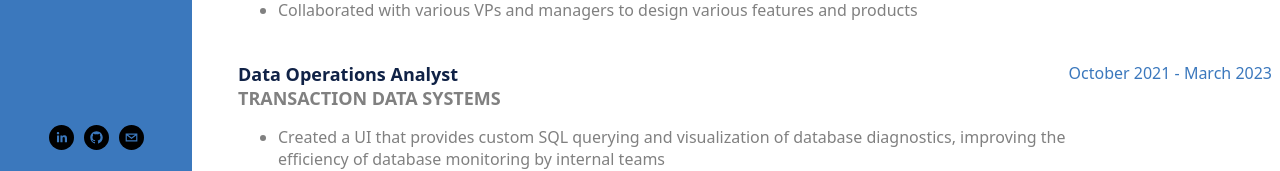
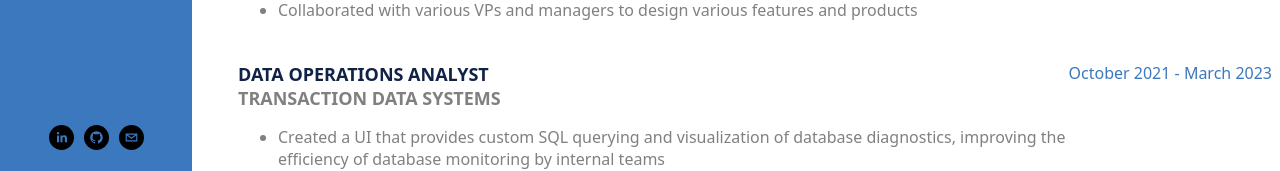
Before and after one commit to simontbui/portfolio, a React (Create React App) app: page / in a window 1280 px wide. Shown: the part 645-816 px from the top of the page. Built offline with nearby package versions, Linux system fonts and the light colour scheme.

Commit message:
fixed most recent job title

```diff
--- a/src/components/Experience.tsx
+++ b/src/components/Experience.tsx
@@ -43,7 +43,7 @@
                     <div className="card">
                         <div className="job">
                             <div className="job-title">
-                                <h3>Data Operations Analyst</h3>
+                                <h3>DATA OPERATIONS ANALYST</h3>
                                 <h3 className="companies">TRANSACTION DATA SYSTEMS</h3>
                             </div>
 
```
